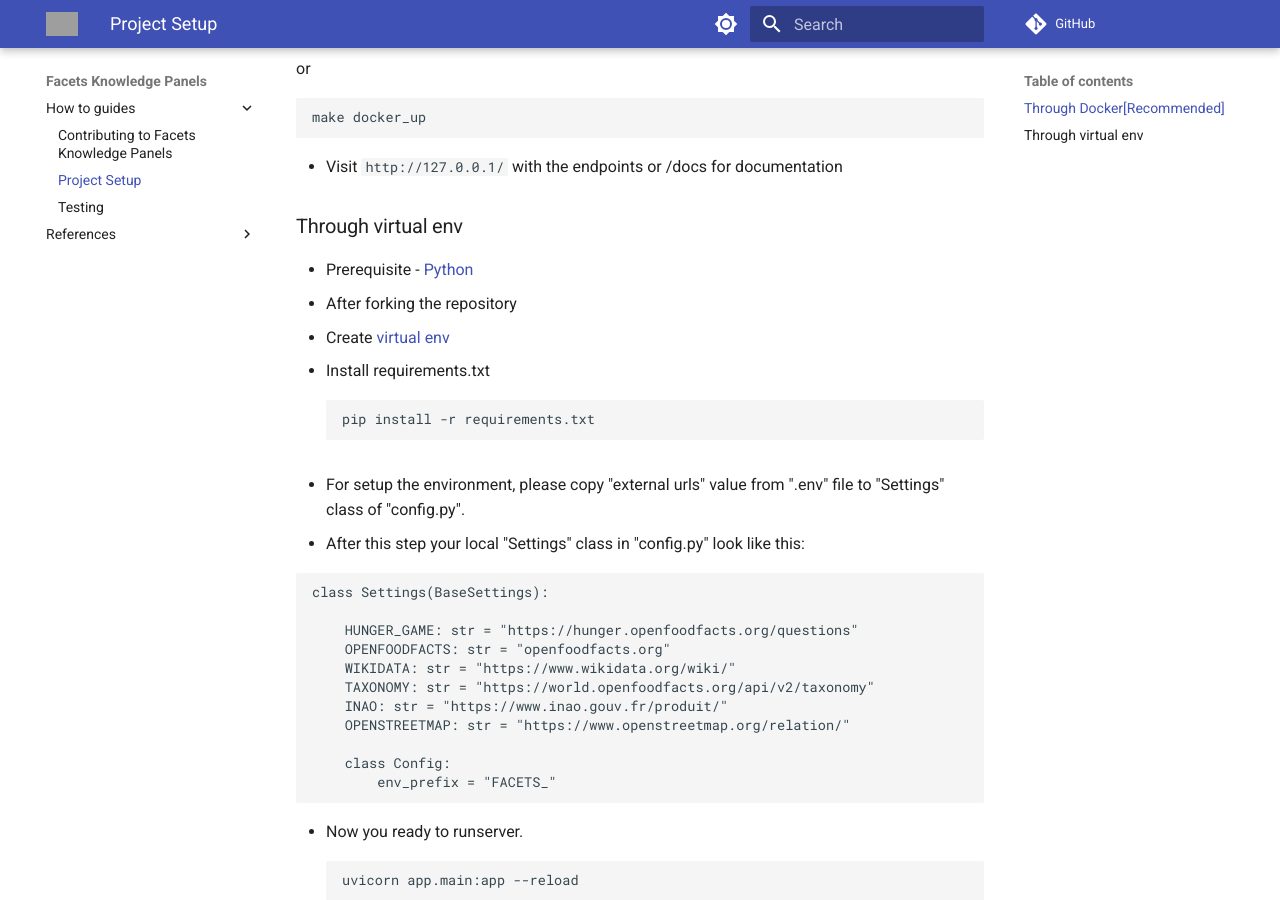
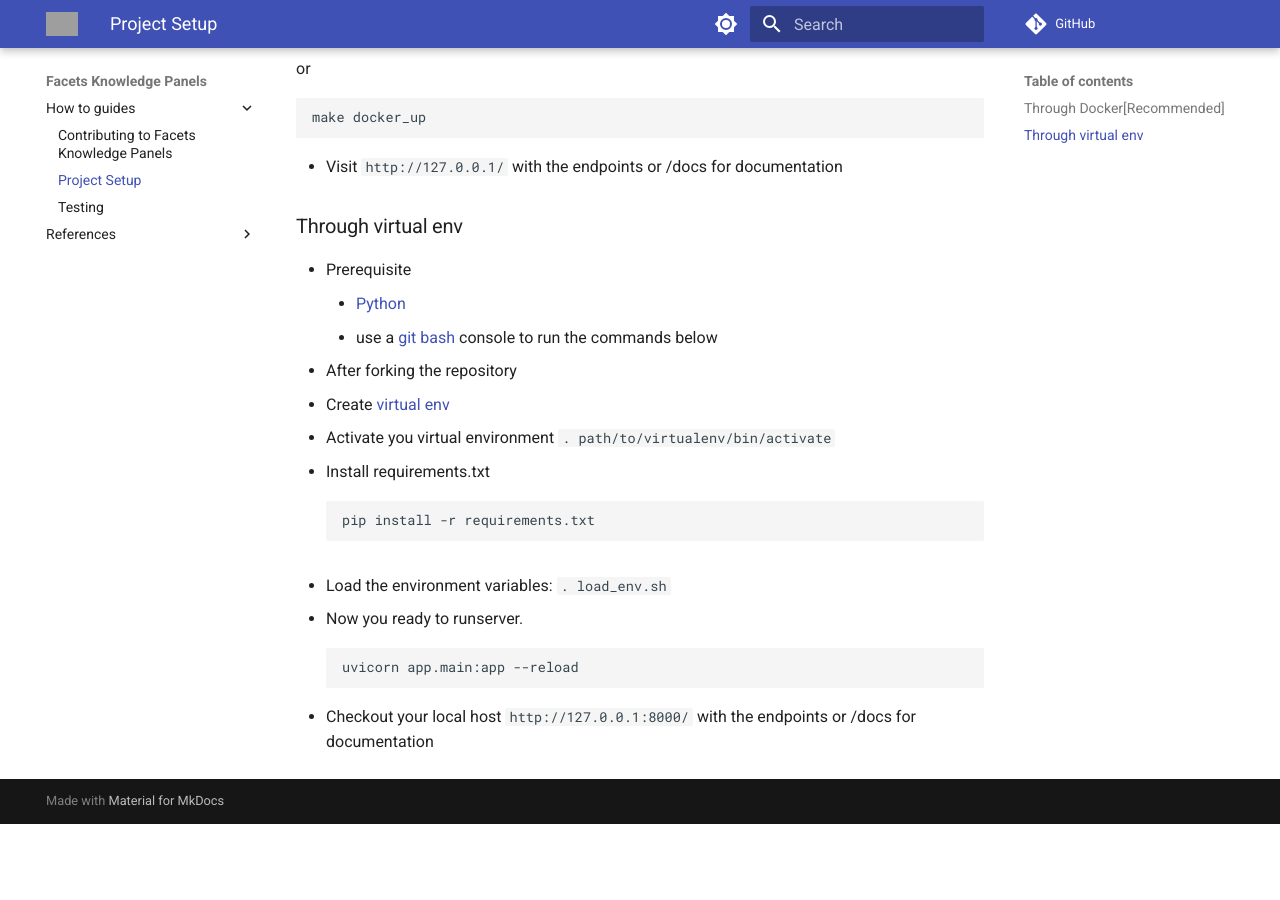
Before and after one commit to openfoodfacts/facets-knowledge-panels, an MkDocs documentation site: the page built from docs/how-to-guides/Project-setup-locally.md, in a window 1280 px wide and 900 px high, scrolled down 603 px. Built offline with MkDocs 1.6.1 and Material for MkDocs 9.7.7, drawn with Linux system fonts in a browser that asks for light colours; comment, search, counter and statistics services are not loaded; after the commit the page ends 1427 px from its top, so only the background shows below that; grey boxes are pictures that could not be loaded.

Commit message:
build: make it easy to load env in virtualenv context

````diff
--- a/docs/how-to-guides/Project-setup-locally.md
+++ b/docs/how-to-guides/Project-setup-locally.md
@@ -29,31 +29,19 @@ make docker_up
 
 ### Through virtual env
 
-- Prerequisite - [Python](https://www.python.org/downloads/)
+- Prerequisite
+  - [Python](https://www.python.org/downloads/)
+  - use a [git bash](https://gitforwindows.org/#bash) console to run the commands below
 - After forking the repository
 - Create [virtual env](https://docs.python.org/3/library/venv.html)
+- Activate you virtual environment `. path/to/virtualenv/bin/activate`
 - Install requirements.txt
 ```
 pip install -r requirements.txt
 ```
 
-- For setup the environment, please copy "external urls" value from ".env" file to "Settings" class of "config.py".
-- After this step your local "Settings" class in "config.py" look like this:
 
-```
-class Settings(BaseSettings):
-
-    HUNGER_GAME: str = "https://hunger.openfoodfacts.org/questions"
-    OPENFOODFACTS: str = "openfoodfacts.org"
-    WIKIDATA: str = "https://www.wikidata.org/wiki/"
-    TAXONOMY: str = "https://world.openfoodfacts.org/api/v2/taxonomy"
-    INAO: str = "https://www.inao.gouv.fr/produit/"
-    OPENSTREETMAP: str = "https://www.openstreetmap.org/relation/"
-
-    class Config:
-        env_prefix = "FACETS_"
-```
-
+- Load the environment variables: `. load_env.sh`
 - Now you ready to runserver.
 ```
 uvicorn app.main:app --reload
````
Also changed, not shown: 2 other files.
